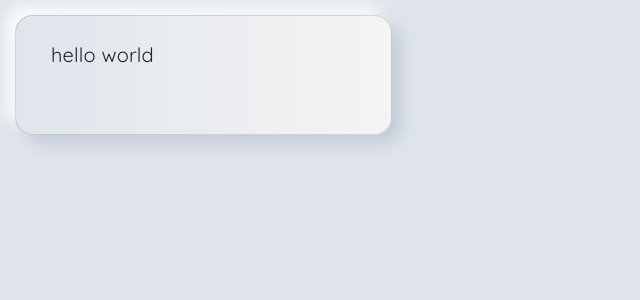
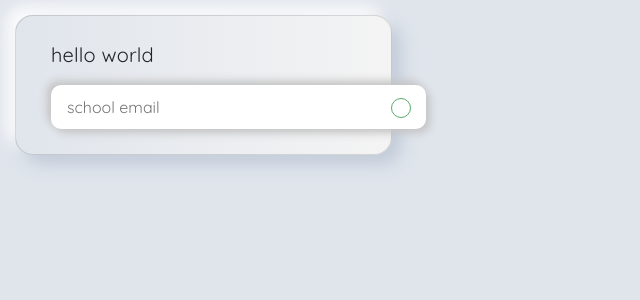
Before and after one commit to oklex/course-planner-web, a React (Create React App) app: page / in a window 1280 px wide. Shown: the top 300 px of the page, without its empty margins (0-640 px from the left). Built offline with nearby package versions, Linux system fonts and the light colour scheme.

Commit message:
added icon status & logic prototype

```diff
--- /dev/null
+++ b/src/components/input/textInput.scss
@@ -0,0 +1,16 @@
+.textInput {
+    float: left;
+    padding-top: 10px;
+    padding-bottom: 10px;
+    padding-left: 16px;
+    padding-right: 40px;
+    width: 100%;
+    background-color: white;
+    box-shadow: 4px 4px 9px #C4C4C4, -4px -4px 9px #C4C4C4;
+    border-radius: 10px;
+}
+.statusIcon {
+    position: absolute;
+    left: 100%;
+    padding-top: 9px;
+}
--- a/src/components/input/textInput.tsx
+++ b/src/components/input/textInput.tsx
@@ -1,22 +1,75 @@
 import React from "react";
+import IErrorStatus from "../../types/errorStatus";
+import './textInput.scss'
+
+const disabledIcon: string = "/icons/disabled_icon.svg";
+const emptyIcon: string = "/icons/empty_icon.svg";
+const successIcon: string = "/icons/success_icon.svg";
+const warningIcon: string = "/icons/warning_icon.svg";
 
 interface ITextInputProps {
-//   title: string;
-//   toolTip: string;
-  isValid: (text: string) => boolean;
+  name?: string;
+  placeholder?: string;
+  disabled?: boolean;
+  isValid: (text: string) => IErrorStatus;
 }
 
-class Input extends React.Component<ITextInputProps, {}> {
+interface ITextInputState {
+  value: string;
+  status: boolean | null;
+  message: string | null;
+}
+
+class Input extends React.Component<ITextInputProps, ITextInputState> {
+  state = {
+    value: "",
+    status: null,
+    message: null
+  };
   onChange = (e: React.FormEvent<HTMLInputElement>) => {
-    var valid = this.props.isValid(e.currentTarget.value);
-    console.log(valid);
+    console.log(e.currentTarget.value);
+    this.setState({
+      value: e.currentTarget.value
+    });
+  };
+
+  onCheck = () => {
+    var response: IErrorStatus = this.props.isValid(this.state.value);
+    console.log(response.success);
+    this.setState({
+      status: response.success,
+      message: response.message
+    });
+  };
+
+  showStatusIcon = () => {
+    if (this.props.disabled) {
+      return <img src={disabledIcon} alt="disabled indicator"></img>;
+    } else if (!this.state.status) {
+      return <img src={emptyIcon} alt="empty text indicator"></img>;
+    } else if (this.state.status) {
+      return <img src={successIcon} alt="success indicator"></img>;
+    }
   };
 
   render() {
+    const emptyString: string = "";
+    const name: string = this.props.name ? this.props.name : emptyString;
+    const placeholder: string = this.props.placeholder
+      ? this.props.placeholder
+      : emptyString;
     return (
       <div>
-        {/* {this.props.title} */}
-        <input onChange={this.onChange}></input>
+        <input
+          className='textInput'
+          onChange={this.onChange}
+          onBlur={this.onCheck}
+          name={name}
+          placeholder={placeholder}
+          {...(this.props.disabled ? "disabled" : "")}
+          value={this.state.value}
+        ></input>
+        <span className='statusIcon'>{this.showStatusIcon()}</span>
       </div>
     );
   }
--- a/src/containers/Login/Login.tsx
+++ b/src/containers/Login/Login.tsx
@@ -1,11 +1,17 @@
 import React from "react";
-import Input from '../../components/input/textInput'
+import Input from "../../components/input/textInput";
+import IErrorStatus from "../../types/errorStatus";
 
 class Login extends React.Component<{}, {}> {
-  isValid = (text:string) => {
-    if (text.length > 5) return true
-    else return false
-  }
+  isValid = (text: string) => {
+    var returnVal: IErrorStatus;
+    if (text.includes('@')) {
+      returnVal = { success: true, message: "" };
+    } else {
+      returnVal = { success: false, message: "is false" };
+    }
+    return returnVal;
+  };
 
   render() {
     return (
@@ -13,7 +19,7 @@ class Login extends React.Component<{}, {}> {
         <div className="col-md-4">
           <div className="card">
             <p>hello world</p>
-            <Input isValid={this.isValid}/>
+            <Input isValid={this.isValid} placeholder="school email"/>
           </div>
         </div>
       </div>
--- /dev/null
+++ b/src/types/errorStatus.ts
@@ -0,0 +1,6 @@
+export interface IErrorStatus {
+    success: boolean
+    message: string
+}
+
+export default IErrorStatus
```
